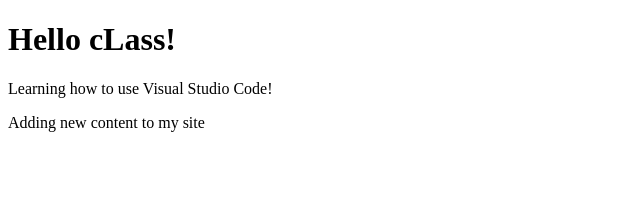
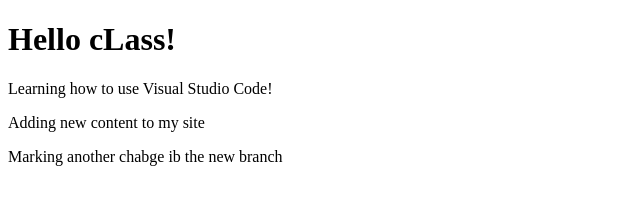
Before and after one commit to jeripothula1005/ISM6225, a plain HTML site: page index.html in a window 1280 px wide. Shown: the whole page, without its empty margins (0-640 px from the left). Drawn offline with Linux system fonts and the light colour scheme.

Commit message:
Version 3 on DEV-2 Branch

```diff
--- a/index.html
+++ b/index.html
@@ -5,6 +5,7 @@
         <h1>Hello cLass!</h1>
         <p>Learning how to use Visual Studio Code!</p>
         <p>Adding new content to my site</p>
+        <p>Marking another chabge ib the new branch</p>
     </body>
 
 </html>
```
